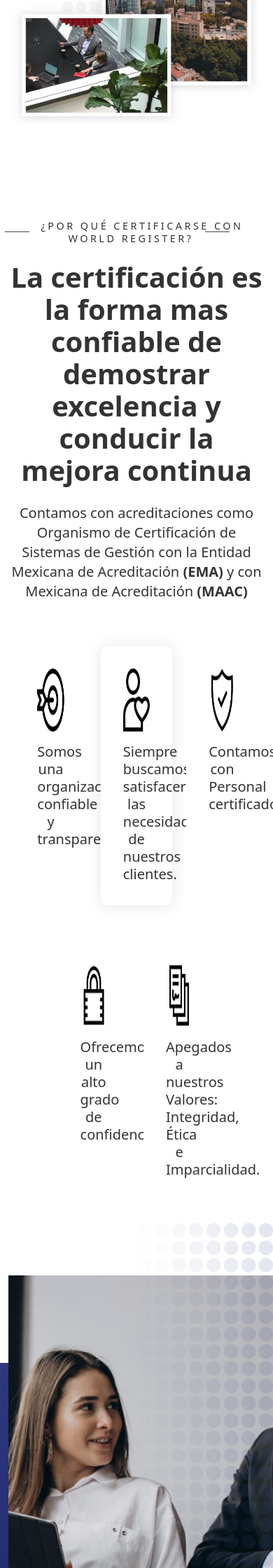
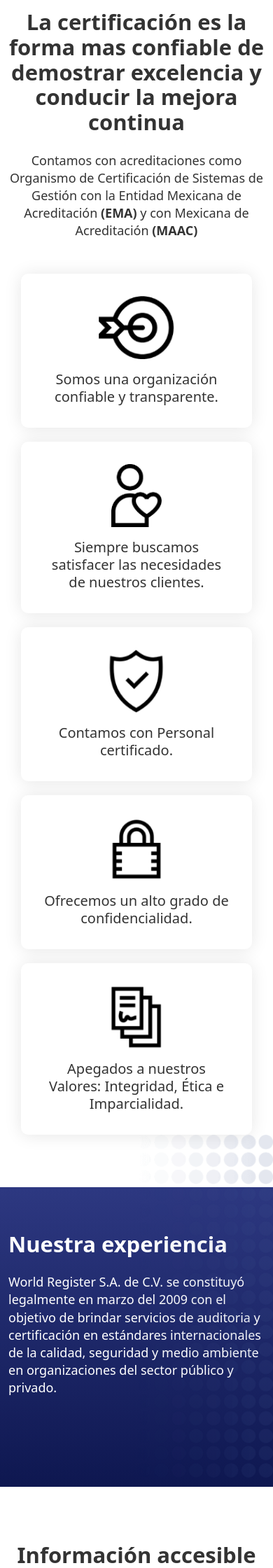
Before and after one commit to santiagopm84/wrregister, a PHP site: page / in a window 390 px wide; the page is wider, and only the part inside the window is pictured. Shown: the part 2000-4240 px from the top of that part at 70% size. Run offline with PHP 8.4, Linux system fonts and the light colour scheme; style sheets or scripts are compiled from the project's sources.

Commit message:
Add files via upload

```diff
--- a/sass/main.scss
+++ b/sass/main.scss
@@ -871,15 +889,123 @@ img {
       .btn_menu {
         display: inline-block;
         max-width: 30px;
+        min-width: 30px;
       }
     }
   }
   .wrapper_data {
+    margin-bottom: 45px;
     .drawer_data {
       .box_item_data {
-        &.address{
+        &.address {
           display: none;
         }
+      }
+    }
+  }
+  .wrapper_do_we_do .box_info_we_do {
+    max-width: 100%;
+    margin-top: 60px;
+  }
+  .wrapper_why {
+    .content_why {
+      text-align: center;
+      max-width: 990px;
+      margin: 6rem auto 4rem;
+    }
+    .articles_why {
+      .item_articles_why {
+        width: 45%;
+        min-height: 250px;
+        &:nth-child(3) {
+          box-shadow: 0 1px 25px rgb(0, 0, 0, 0.1);
+        }
+      }
+    }
+  }
+  .wrapper_experience {
+    .drawer_experience {
+      .container-lg {
+        .box_img_experience {
+          margin-top: -125px;
+        }
+      }
+    }
+  }
+  .wrapper_footer {
+    .foot_top {
+      padding: 1.5rem 0 0;
+      .foot_brand,
+      .foot_data {
+        text-align: center;
+        margin-bottom: 1.25rem;
+      }
+    }
+  }
+  .wrapper_head_page {
+    .container-lg {
+      .sec_head_page_img {
+        display: none;
+      }
+    }
+  }
+  .wrapper_philosophy .sec_info_philosophy .sec_item_philosophy {
+    margin-bottom: 2rem;
+    .my_paragraph {
+      min-height: 100%;
+    }
+  }
+  .wrapper_certif {
+    margin-top: 6rem;
+  }
+  .wrapper_certif .sec_info_certif {
+    flex-direction: column;
+    text-align: center;
+    .item_certif {
+      padding: 0 0.5rem;
+      &:first-child {
+        &::before {
+          display: none;
+        }
+      }
+      .my_paragraph {
+        justify-content: flex-start;
+      }
+    }
+  }
+  .wrapper_interest {
+    .sec_interest {
+      padding: 1.5rem;
+      margin-top: 0;
+      .ttl_primary{
+        margin-bottom: 1.5rem !important;
+        font-size: 35px;
+      }
+      .sec_data_interest {
+        flex-direction: column;
+        text-align: center;
+        padding-bottom: 0;
+        .item_data{
+          margin-bottom: 1.5rem;
+          .ttls_minimum{
+            margin-bottom: .5rem !important;
+          }
+          a{
+            word-break: break-all;
+          }
+        }
+      }
+    }
+  }
+  .wrapper_contact{
+    .ttl_primary
+    {
+      min-height: 100%;
+      margin-bottom: 2rem;
+    }
+    .row_contact{
+      .colfirst{
+        order: -1;
       }
     }
   }
@@ -890,6 +1016,48 @@ img {
     .sec_content_home {
       .ttls_minimum {
         margin-bottom: 3rem;
+      }
+    }
+  }
+  .ttls_minimum {
+    padding: 0 !important;
+    span {
+      padding: 0 !important;
+      &::before,
+      &::after {
+        display: none;
+      }
+    }
+  }
+  .ttls_minimum.in_head {
+    margin-left: 0;
+    margin-bottom: 1rem !important;
+  }
+  .sec_head_page_info {
+    .ttl_home {
+      font-size: 65px;
+      word-break: break-all;
+    }
+  }
+  .wrapper_links_docs {
+    .sec_links {
+      .box_item_links {
+        width: 50%;
+      }
+    }
+  }
+}
+
+@media screen and (max-width: 620px) {
+  .wrapper_our_story .sec_info_story {
+    flex-direction: column;
+    .sec_item_story {
+      padding: 0 0.75rem;
+      &:first-child {
+        margin-bottom: 2rem;
+        &::before {
+          display: none;
+        }
       }
     }
   }
@@ -910,14 +1078,49 @@ img {
       }
     }
   }
+  .wrapper_experience {
+    padding-top: 75px;
+    .drawer_experience {
+      .container-lg {
+        .box_img_experience {
+          margin-top: -125px;
+          display: none;
+        }
+      }
+    }
+  }
 }
 
 @media screen and (max-width: 520px) {
   .wrapper_data {
     .drawer_data {
       .box_item_data {
-        &.mail{
+        &.mail {
           display: none;
+        }
+      }
+    }
+  }
+  .wrapper_why {
+    .articles_why {
+      .item_articles_why {
+        width: 90%;
+        margin: 0 auto;
+        min-height: 100%;
+        box-shadow: 0 1px 25px rgb(0, 0, 0, 0.1);
+      }
+    }
+  }
+  .wrapper_links_docs {
+    .sec_links {
+      .box_item_links {
+        margin: 0 auto 1.5rem;
+        width: 80%;
+        .item_links {
+          min-height: 100%;
+          h4 {
+            min-height: 100%;
+        }
         }
       }
     }
@@ -946,4 +1149,34 @@ img {
       }
     }
   }
+  .ttl_primary {
+    margin-bottom: 1.5rem !important;
+    font-weight: 600;
+    font-size: 31px;
+  }
+  .wrapper_why .content_why {
+    margin: 3rem auto;
+  }
+  .my_paragraph {
+    font-size: 18px;
+  }
+  .sec_head_page_info {
+    .ttl_home {
+      font-size: 50px;
+    }
+  }
+  .wrapper_docu .box_steps {
+    text-align: center;
+    padding: 0 .25rem;
 }
+}
+
+@media screen and (max-width: 380px) {
+  .wrapper_links_docs {
+    .sec_links {
+      .box_item_links {
+        width: 95%;
+      }
+    }
+  }
+}
```
Also changed, not shown: other parts of sass/main.scss (+40 -22 lines).
